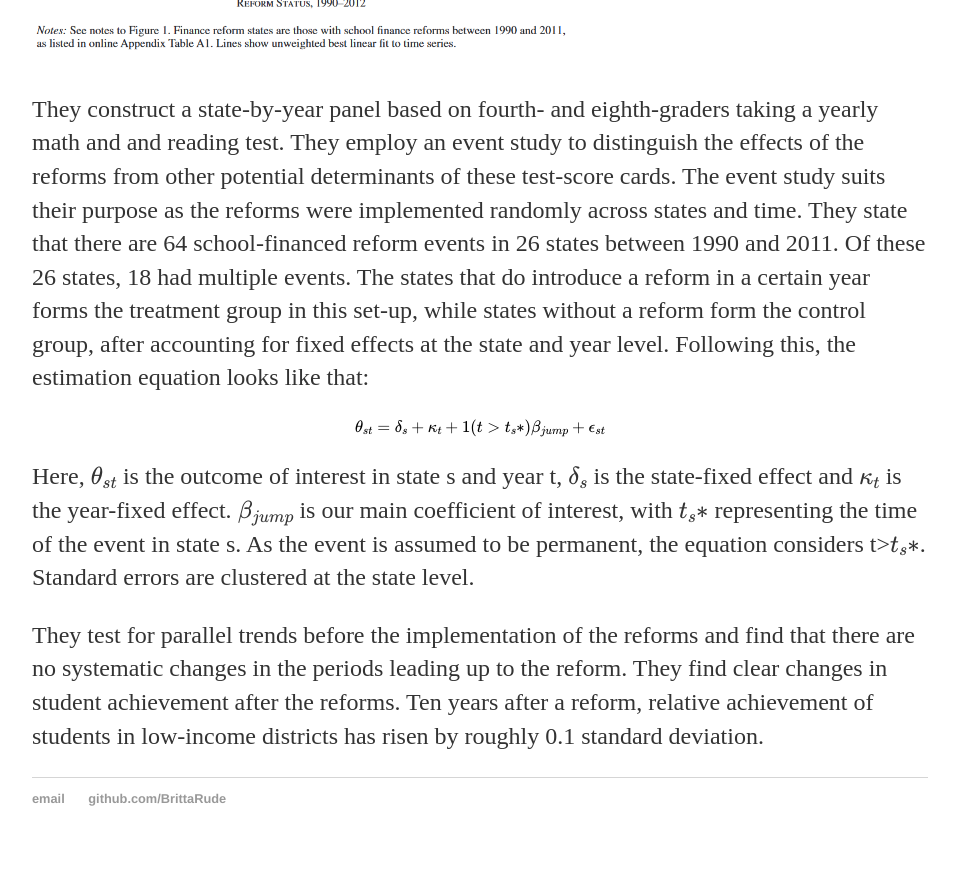
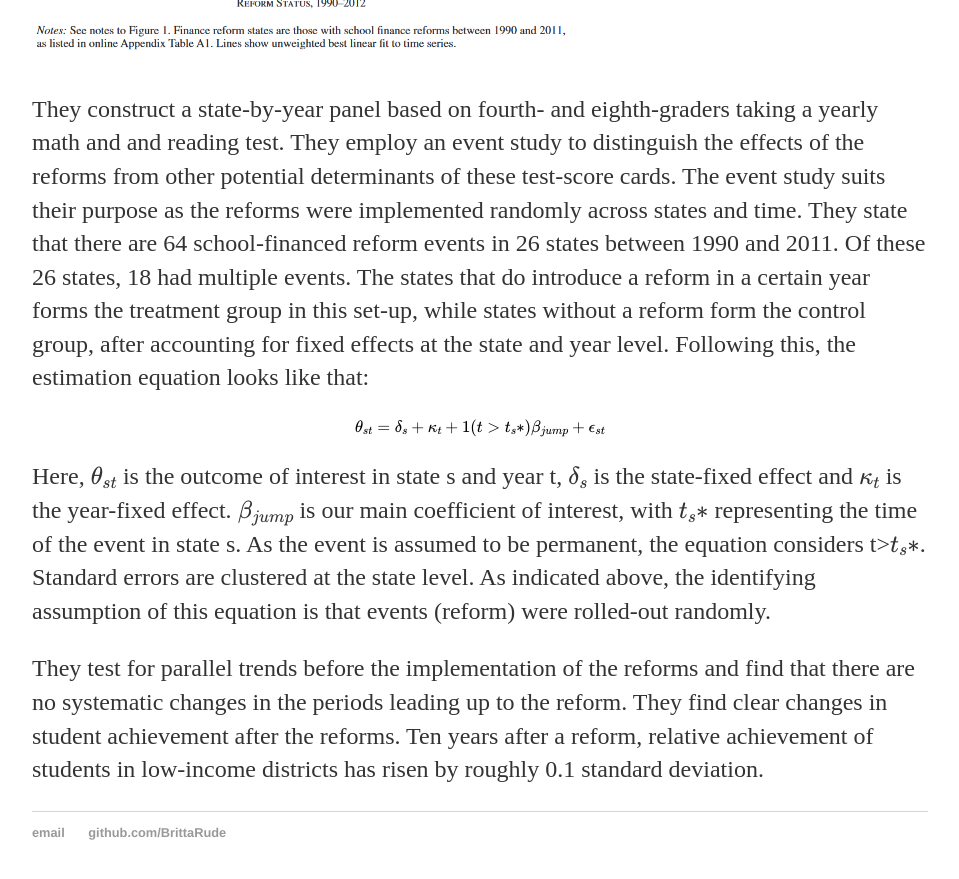
Before and after one commit to BrittaRude/BrittaRude.github.io, a Jekyll site: the page built from inputs_datascience/_posts/2020-07-22-britta-rude-event-study.md, in a window 1280 px wide and 900 px high, scrolled down 1178 px. Shown: the top 879 px of the window, without its empty margins (160-1119 px from the left). Built offline with Jekyll 4.4.1, drawn with Linux system fonts in a browser that asks for light colours; formulas are drawn with MathJax 3.

Commit message:
Update 2020-07-22-britta-rude-event-study.md

```diff
--- a/inputs_datascience/_posts/2020-07-22-britta-rude-event-study.md
+++ b/inputs_datascience/_posts/2020-07-22-britta-rude-event-study.md
@@ -17,6 +17,6 @@
 
 $$ \theta_{st} = \delta_s + \kappa_t + 1(t>t_s*) \beta_{jump} + \epsilon_{st} $$
 
-Here, $$ \theta_{st}$$ is the outcome of interest in state s and year t, $$\delta_s$$ is the state-fixed effect and $$\kappa_t$$ is the year-fixed effect. $$\beta_{jump}$$ is our main coefficient of interest, with $$t_s*$$ representing the time of the event in state s. As the event is assumed to be permanent, the equation considers t>$$t_s*$$. Standard errors are clustered at the state level.
+Here, $$ \theta_{st}$$ is the outcome of interest in state s and year t, $$\delta_s$$ is the state-fixed effect and $$\kappa_t$$ is the year-fixed effect. $$\beta_{jump}$$ is our main coefficient of interest, with $$t_s*$$ representing the time of the event in state s. As the event is assumed to be permanent, the equation considers t>$$t_s*$$. Standard errors are clustered at the state level. As indicated above, the identifying assumption of this equation is that events (reform) were rolled-out randomly.
 
 They test for parallel trends before the implementation of the reforms and find that there are no systematic changes in the periods leading up to the reform. They find clear changes in student achievement after the reforms. Ten years after a reform, relative achievement of students in  low-income districts has risen by roughly 0.1 standard deviation.
```
